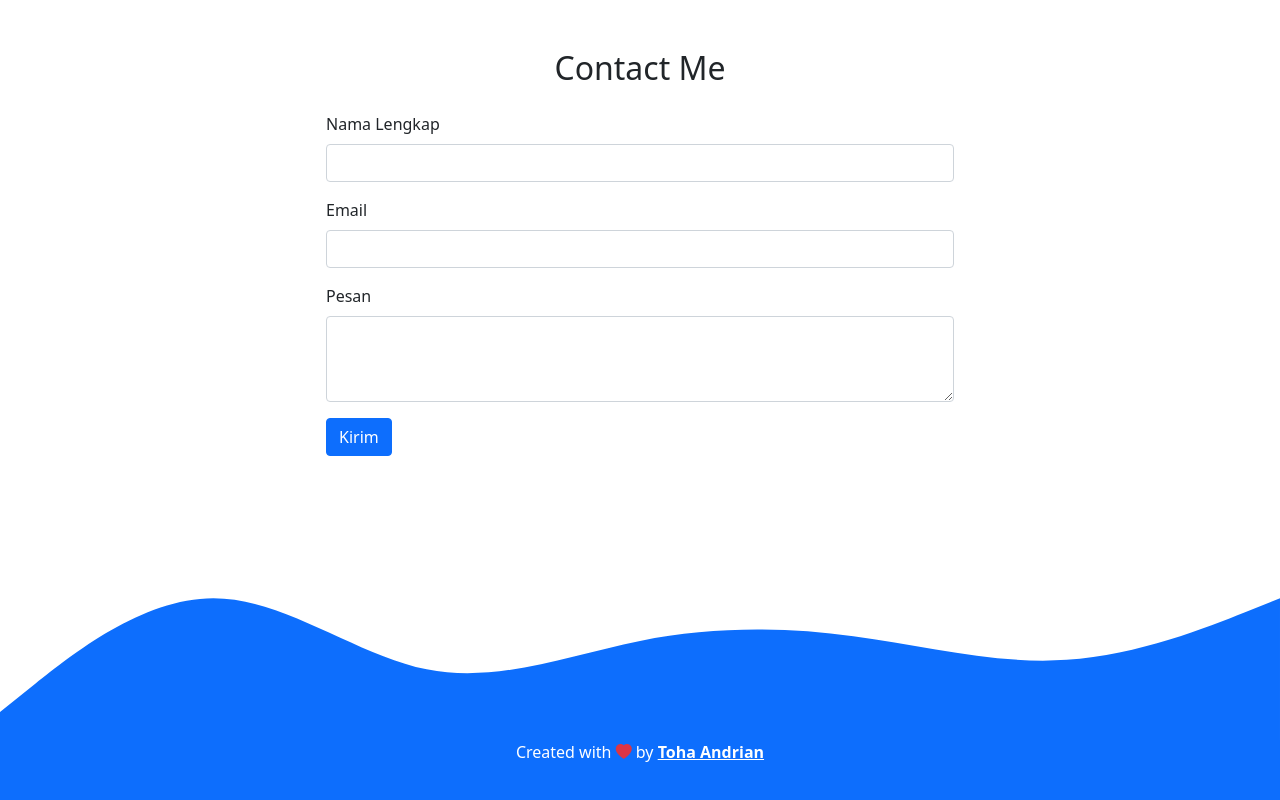
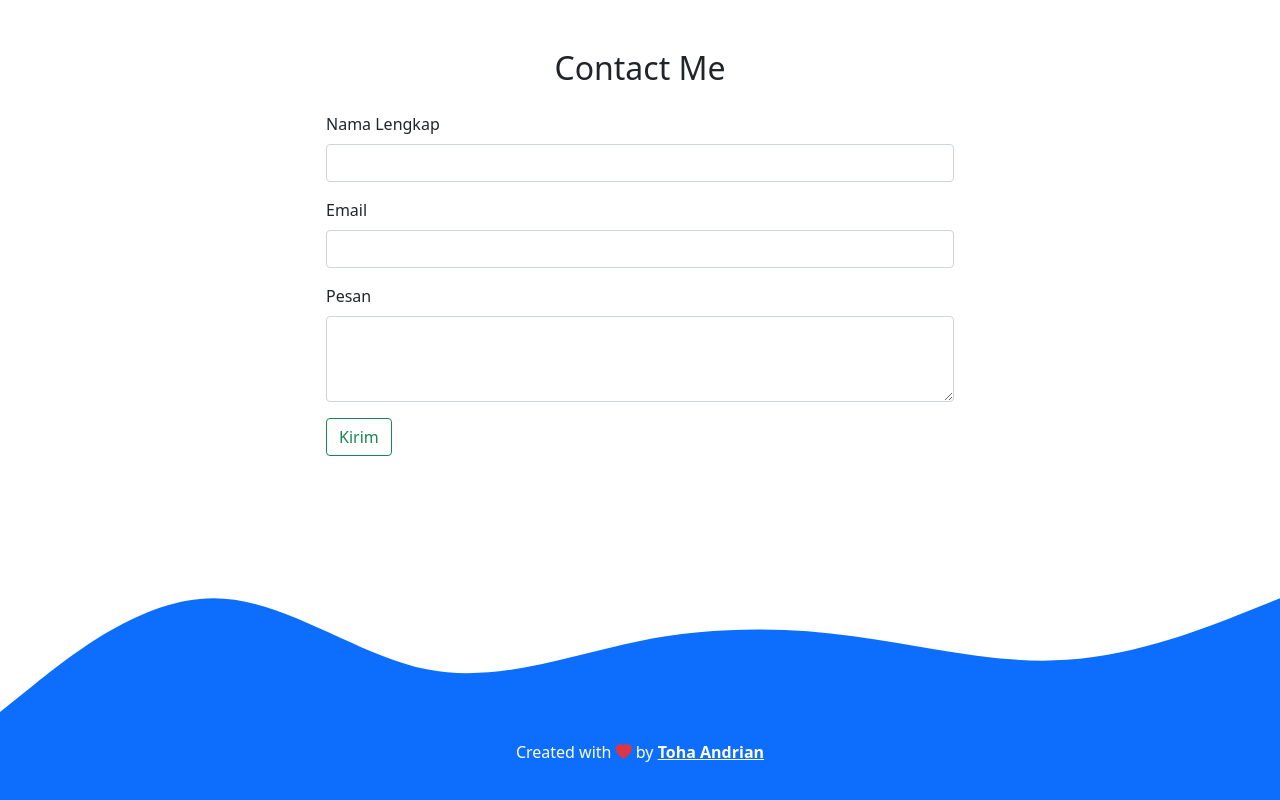
Before and after one commit to Entropi87/entropi87.github.io, a plain HTML site: page index.html in a window 1280 px wide. Shown: the part 2510-3310 px from the top of the page. Drawn offline with nearby package versions, Linux system fonts and the light colour scheme.

Commit message:
mengubah warna tombol menjadi hijau

```diff
--- a/index.html
+++ b/index.html
@@ -168,7 +168,7 @@
                 <label for="pesan" class="form-label">Pesan</label>
                 <textarea class="form-control" id="pesan" rows="3"></textarea>
               </div>
-              <button type="kirim" class="btn btn-primary">Kirim</button>
+              <button type="kirim" class="btn btn-outline-success">Kirim</button>
             </form>
           </div>
         </div>
```
